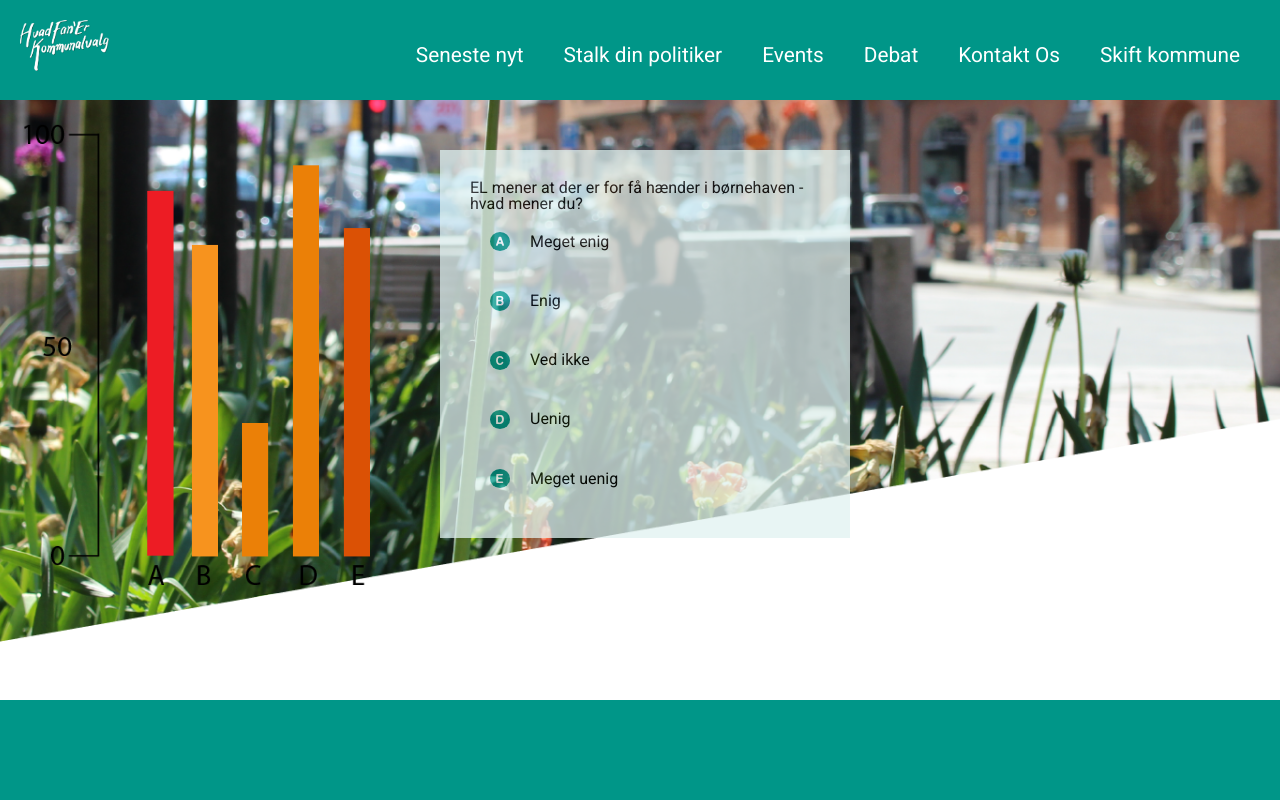
After one commit to teamtaberne/hvadfandenkv, a PHP site: page /debat.php in a window 1280 px wide. The commit adds this page. Run offline with PHP 8.4, Linux system fonts and the light colour scheme; some libraries are stand-ins or nearby versions.

Commit message:
Begyndende debatside og ikoner dertil

```diff
--- a/css/_style.scss
+++ b/css/_style.scss
@@ -2,6 +2,7 @@
 $maincolor: #009688; // TEAL
 $secondcolor: #FF9100; // ORANGE
 $hovercolor: #00695C; // DARK TEAL
+$backgroundcolor: #E0F2F1; // LIGHT TEAL
 $font: 'Roboto', Arial, Helvetica, sans-serif;
 body {
 font-family: $font;
@@ -339,10 +340,6 @@ $eventimg: 70%;
   background-repeat: no-repeat;
   background-position: center;
   background-size: cover;
-  img {
-    margin: 20px 20px 20px 0px;
-    width: 80%;
-  }
   h1 {
       padding-top: 150px;
       width: 70%;
@@ -386,5 +383,42 @@ $eventimg: 70%;
 textarea {
   height: 150px;
 }
+// KONTAKT SLUT
 
-// KONTAKT SLUT
+
+
+// DEBAT BEGYNDER
+
+//Hero
+.debathero {
+  overflow: hidden;
+  width: 100%;
+  height: 600px;
+  background-image: url("../images/kontakt.png");
+  background-repeat: no-repeat;
+  background-position: center;
+  background-size: cover;
+  img {
+    float: left;
+    margin: 20px 20px 20px 20px;
+    width: 350px;
+  }
+  .debathero-vote {
+    max-width: 350px;
+    float: left;
+    background-color: $backgroundcolor;
+    opacity: 0.75;
+    padding: 30px;
+    margin: 50px 0 0 50px;
+    img {
+      width: 20px;
+      margin-right: 20px;
+    }
+    td {
+      vertical-align: middle;
+    }
+  }
+
+}
+
+// DEBAT SLUT
--- a/css/master.css
+++ b/css/master.css
@@ -502,9 +502,6 @@ footer {
   background-repeat: no-repeat;
   background-position: center;
   background-size: cover; }
-  .kontakthero img {
-    margin: 20px 20px 20px 0px;
-    width: 80%; }
   .kontakthero h1 {
     padding-top: 150px;
     width: 70%;
@@ -541,6 +538,31 @@ footer {
 textarea {
   height: 150px; }
 
+.debathero {
+  overflow: hidden;
+  width: 100%;
+  height: 600px;
+  background-image: url("../images/kontakt.png");
+  background-repeat: no-repeat;
+  background-position: center;
+  background-size: cover; }
+  .debathero img {
+    float: left;
+    margin: 20px 20px 20px 20px;
+    width: 350px; }
+  .debathero .debathero-vote {
+    max-width: 350px;
+    float: left;
+    background-color: #E0F2F1;
+    opacity: 0.75;
+    padding: 30px;
+    margin: 50px 0 0 50px; }
+    .debathero .debathero-vote img {
+      width: 20px;
+      margin-right: 20px; }
+    .debathero .debathero-vote td {
+      vertical-align: middle; }
+
 @media screen and (max-width: 668px) {
   .navigation {
     width: 100%;
--- /dev/null
+++ b/debat.php
@@ -0,0 +1,49 @@
+<?php include 'include/analytics.php'; ?>
+<?php require_once 'include/cookie.php'; ?>
+
+<!DOCTYPE html>
+<html>
+  <head>
+    <?php include 'include/head.php'; ?>
+    <title>Seneste Nyt</title>
+  </head>
+<body>
+<?php include 'include/nav.php' ?>
+
+<div class="debathero">
+	<div class="debathero-img">
+		<img src="images/mening1x.png">
+	</div>
+	<div class="debathero-vote">
+		<h2>EL mener at der er for få hænder i børnehaven - hvad mener du?</h2>
+		<table>
+		  <tr>
+		    <td><img src="images/ikoner/A.svg"></td>
+		    <td>Meget enig</td>
+		  </tr>
+		  <tr>
+		    <td><img src="images/ikoner/B.svg"></td>
+		    <td>Enig</td>
+		  </tr>
+		  <tr>
+		    <td><img src="images/ikoner/C.svg"></td>
+		    <td>Ved ikke</td>
+		  </tr>
+		  <tr>
+		    <td><img src="images/ikoner/D.svg"></td>
+		    <td>Uenig</td>
+		  </tr>
+		  <tr>
+		    <td><img src="images/ikoner/E.svg"></td>
+		    <td>Meget uenig</td>
+		  </tr>
+		</table>
+	</div>
+</div>
+
+
+
+  <?php include 'include/footer.php'; ?>
+  <?php include 'include/jquary.php'; ?>
+  </body>
+</html>
```
Also changed, not shown: images/ikoner/A.svg (added), images/ikoner/B.svg (added), images/ikoner/C.svg (added), images/ikoner/D.svg (added), images/ikoner/E.svg (added).
